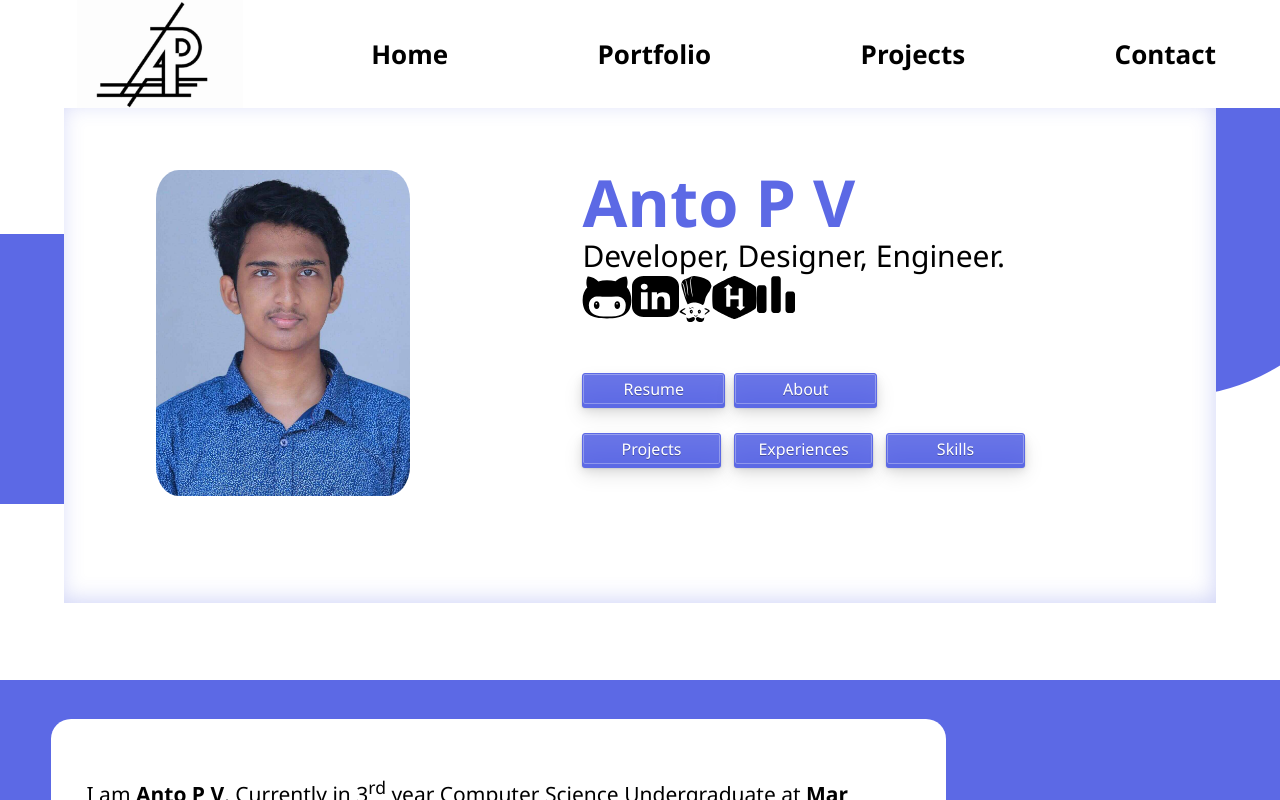
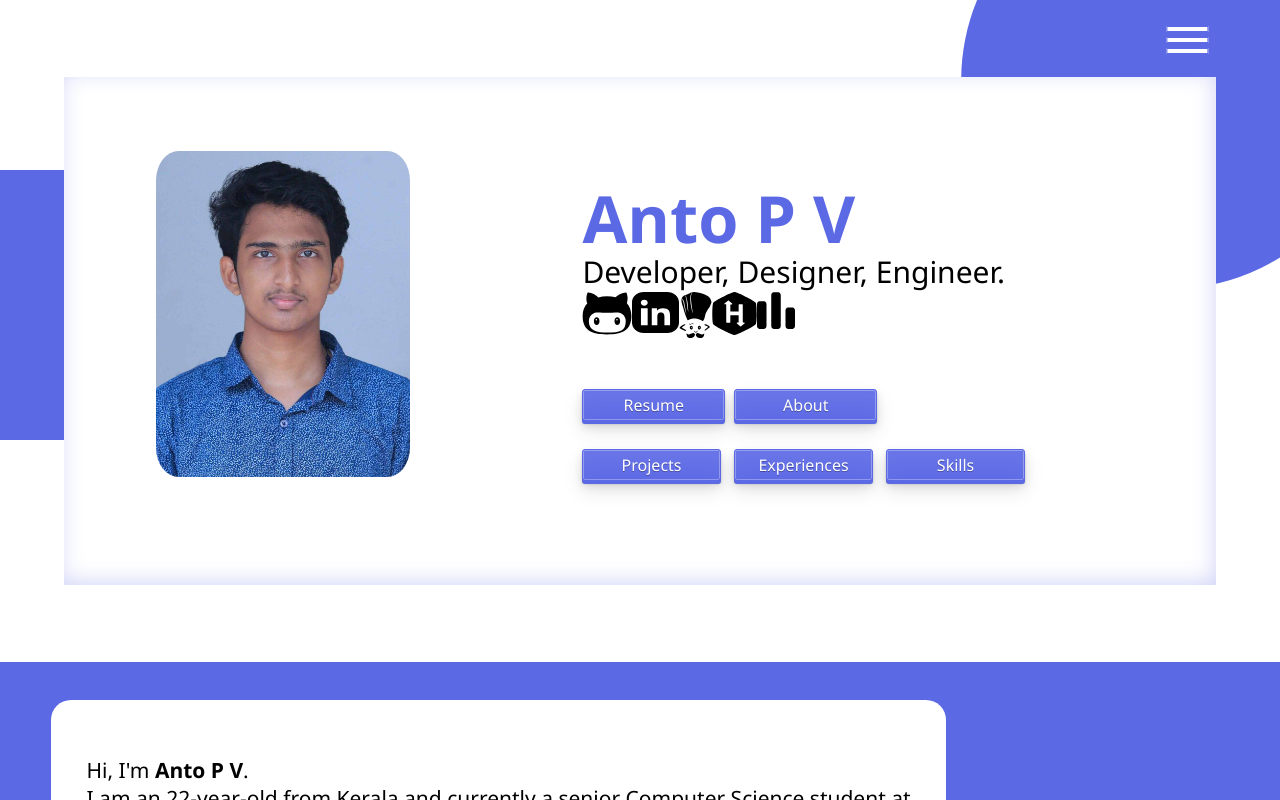
Before and after one commit to anto-pv/anto-pv.github.io, a React (Create React App) app: page /#/ in a window 1280 px wide. Shown: the top 800 px of the page. Built offline with nearby package versions, Linux system fonts and the light colour scheme.

Commit message:
version 2 all done

```diff
--- a/src/App.js
+++ b/src/App.js
@@ -11,7 +11,6 @@ function App() {
   return (
     <Router>
       <div className="App">
-        <Header/>
         <Meport/>
         <Switch>
           <Route path="/" exact component= {Home}/>
--- a/src/Home.js
+++ b/src/Home.js
@@ -51,13 +51,13 @@ function Home() {
     <div id = "home">
       <div id ="about" className = "about">
         <div><p>
-        I am <b>Anto P V</b>.
-        Currently in 3<sup>rd</sup> year Computer Science Undergraduate at <b>Mar Athanasius College of Engineering, kothamangalam</b>.<br/>
-        I am Programmer, Web Developer with creative,analytical, dynamic, curious, strict in my purposes, with the
-        ability to work in a team, with service, persistent,
-        committed to the ability to adapt well to different environments
-        and situations. High sense of responsibility, interpersonal relationships, sense of leadership and willingness
-        to acquire new skills.
+        Hi, I'm <b>Anto P V</b>.<br/>
+        I am an 22-year-old from Kerala and currently a senior Computer Science student at Mar Athanasius College of Engineering.
+        I do programming, developing and designing, and I absolutely love it.
+         I also like to contribute in team works and also vision to make a team.
+        <br/>&nbsp;&nbsp;&nbsp;&nbsp;&nbsp;&nbsp;
+        In addition to being passionate about programming,
+         I am eager to challenge myself to do things I've never accomplished before and I strive to learn and improve on my skills every day (like, if you have constructive criticism and suggestion about this newly-made website, I'd be very glad to hear them :D).
         </p></div>
       </div>
       <div id="contact" className="contact">
--- a/src/components/header.js
+++ b/src/components/header.js
@@ -1,7 +1,6 @@
 import React from 'react';
 import { Link } from 'react-router-dom';
 import { HashLink } from 'react-router-hash-link';
-import icon from '../images/icon.jpg'
 
 const Header = () => {
    const hamger = ()=>{
@@ -19,7 +18,6 @@ const Header = () => {
 
    return(
    <div id="header">
-      <img src={icon} alt="logo"/>
       <div className="hamburger" onClick={hamger}>
          <div className="line"></div>
          <div className="line"></div>
--- a/src/components/meport.js
+++ b/src/components/meport.js
@@ -6,17 +6,44 @@ import codechef from '../images/portfolio/codechef.svg';
 import hackerrank from '../images/portfolio/hackerrank.svg';
 import codeforce from '../images/portfolio/codeforces.svg';
 import { HashLink } from 'react-router-hash-link';
+import { Link } from 'react-router-dom';
 
-const Meport = () => (
+const Meport = () =>{
+    const hamger = ()=>{
+        const navLinks = document.querySelector(".nav-links");
+        const links = document.querySelectorAll(".nav-links li");
+        if(navLinks != null){
+           navLinks.classList.toggle("open");
+           links.forEach(link =>{
+              if(link != null){
+                 link.classList.toggle("fade");
+              }
+           });
+        }
+     }
+    return(
     <div className="me">
         <svg id="one" height="270" width="360">
             <circle cx="10%" cy="65%" r="50%" fill="#5C69E5" />
         </svg>
+        <nav>
+            <div className="hamburger" onClick={hamger}>
+                <div className="line"></div>
+                <div className="line"></div>
+                <div className="line"></div>
+            </div>
+            <ul className="nav-links">
+                <li><Link to="/" onClick={hamger}>Home</Link></li>
+                <li><Link to="/portfolio" onClick={hamger}>Portfolio</Link></li>
+                <li><HashLink to="/portfolio#projects" onClick={hamger}>Projects</HashLink></li>
+                <li><HashLink to="/#contact" onClick={hamger}>Contact</HashLink></li>
+            </ul>
+        </nav>
         <div className="box">
             <img className="pic" src={me} alt="me"/>
             <div className="medetail">
-                <p className="name">Anto P V</p>
-                <p className="subname">Developer, Designer, Engineer.</p>
+                <h1 className="name">Anto P V</h1>
+                <h1 className="subname">Developer, Designer, Engineer.</h1>
                 <div className="imgline">
                     <a target='_blank' rel="noreferrer" href="https://github.com/anto-pv"><img className="nametag" src={github} alt="github"></img></a>
                     <a target='_blank' rel="noreferrer" href="https://www.linkedin.com/in/anto-pv"><img className="nametag" src={linekdin} alt="linkedin"></img></a>
@@ -26,7 +53,7 @@ const Meport = () => (
                 </div>
                 <div className="lboxes">
                     <div className="linkbox">
-                        <a className="linkbotton" target='_blank' rel="noreferrer" href="https://drive.google.com/file/d/1LMt5V2u6dxe_aQWKABUUxBYF9rIHrmJG/view?usp=sharing">Resume</a>
+                        <a className="linkbotton" target='_blank' rel="noreferrer" href="https://drive.google.com/file/d/1d4vdYvNsdjmxcTPGAOrfidq6WEpLUAJ1/view?usp=sharing">Resume</a>
                         <HashLink to ="/#about" className="linkbotton">About</HashLink>
                     </div>
                     <div className="linkbox">
@@ -41,6 +68,6 @@ const Meport = () => (
             <circle cx="250" cy="80" r="58%" fill="#5C69E5" />
         </svg>
     </div>
-);
-
+    );
+}
 export default Meport;
--- a/src/style/components/header.scss
+++ b/src/style/components/header.scss
@@ -1,9 +1,5 @@
 #header{
     display: flex;
-    img{
-        width: 13%;
-        margin-left: 6%;
-    }
     .nav-links{
         a{
             text-decoration: none;
@@ -32,15 +28,10 @@
     .nav-links li a:active{
         color: $colsec;
     }
-    @include respond(tab-port) {
-        position: fixed;
-        z-index: 5;
-        background-color: $colprim;
-        width: 100%;
-        img{
-            width: 12%;
-            height: 12%;
-        }
+    position: fixed;
+    z-index: 5;
+    background-color: $colprim;
+    width: 100%;
         .line{
             width: 30px;
             height: 3px;
@@ -105,4 +96,3 @@
             opacity: 1;
         }
     }
-}
--- a/src/style/components/home.scss
+++ b/src/style/components/home.scss
@@ -9,6 +9,7 @@
             color: $textprim;
             width: 70%;
             font-size: 21px;
+            font-weight: 500;
             border-radius: 20px;
             padding: 3% 3% 3% 3%;
             @include respond(tab-port) {
--- a/src/style/components/me.scss
+++ b/src/style/components/me.scss
@@ -45,6 +45,88 @@ h1{
     box-shadow: inset 0 16px 2px -15px rgba(0,0,0,0), inset 0 0 0 1px rgba(255,255,255,.15), inset 0 1px 20px rgba(0,0,0,.1), 0 0 0 #0f988e, 0 0 0 2px rgba(255,255,255,.5), 0 0 0 rgba(0,0,0,0), 0 0 0 rgba(0,0,0,0);
 }
 .me{
+    nav{
+        height: 10vh;
+        position: relative;
+    }
+    .line{
+        width: 40px;
+        height: 4px;
+        background-color: $colprim;
+        border: 1px solid $colsec;
+        margin:5px;
+    }
+    .hamburger{
+        position: fixed;
+        cursor: pointer;
+        right: 5%;
+        top: 5%;
+        transform: translate(-5%, -50%);
+        z-index: 6;
+    }
+    .nav-links{
+        a{
+            text-decoration: none;
+        }
+        padding: 10vh 0 10vh 0;
+        display: flex;
+        list-style: none;
+        color: $textsec;
+        align-items: center;
+        position: fixed;
+        z-index: 4;
+        margin: 0;
+        justify-content: space-around;
+        background-color: $colsec;
+        height: 90vh;
+        width: 100%;
+        flex-direction: column;
+        clip-path: circle(10px at 110% -10%);
+        -webkit-clip-path: circle(10px at 110% -10%);
+        transition: all 1s ease-out;
+        pointer-events: none;
+        li{
+            padding-bottom: 10%;
+        }
+        @include respond(tab-land) {
+            font-size: 25px;
+        }
+    }
+    .nav-links li a {
+        color: $textsec;
+        text-decoration: none;
+        font-size: 26px;
+        font-weight: 600;
+    }
+    .nav-links li a:hover{
+        color: $textprim;
+    }
+    .nav-links li a:active{
+        color: $colsec;
+    }
+    .nav-links.open{
+        clip-path: circle(150% at 90% 0%);
+        -webkit-clip-path: circle(150% at 90% 0%);
+        pointer-events: all;
+    }
+    .nav-links li{
+        opacity: 0;
+    }
+    .nav-links li:nth-child(1){
+        transition:  all 0.5s ease 0.4s;
+    }
+    .nav-links li:nth-child(2){
+        transition:  all 0.5s ease 0.4s;
+    }
+    .nav-links li:nth-child(3){
+        transition:  all 0.5s ease 0.4s;
+    }
+    .nav-links li:nth-child(4){
+        transition:  all 0.5s ease 0.4s;
+    }
+    li.fade{
+        opacity: 1;
+    }
     .imgline{
         display: flex;
         width: 80%;
@@ -57,14 +139,16 @@ h1{
         margin: 2% 9% 6% 8%;
         border-radius: 9%;
     }
-    justify-content: center;
     .box{
         background-color: $colprim;
         box-shadow: inset -2px -4px 21px -1px rgba(71, 87, 225, 0.25);
         display: flex;
         flex-direction: row;
+        align-items: center;
         padding-bottom: 3%;
-        padding-top: 3%;
+        padding-top: 4%;
+        margin: auto;
+        margin-top: 6%;
         margin-bottom: 2%;
         width: 90%;
         z-index: 2;
```
Also changed, not shown: src/components/me.js (deleted, +0 -24 lines), src/images/name.svg (deleted).
